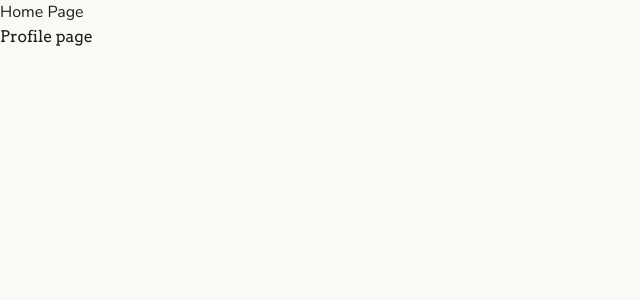
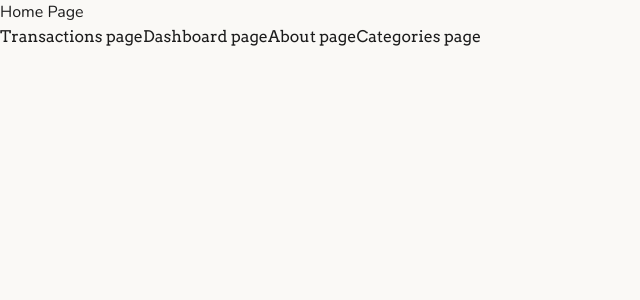
Before and after one commit to fczajka/coin-control, a Next.js app: page / in a window 1280 px wide. Shown: the top 300 px of the page, without its empty margins (0-640 px from the left). Built offline with nearby package versions, Linux system fonts and the light colour scheme.

Commit message:
Add pages

```diff
--- /dev/null
+++ b/app/about/page.tsx
@@ -0,0 +1,3 @@
+export default function About() {
+  return <div>About</div>;
+}
--- /dev/null
+++ b/app/categories/page.tsx
@@ -0,0 +1,3 @@
+export default function Categories() {
+  return <div>Categories</div>;
+}
--- /dev/null
+++ b/app/dashboard/page.tsx
@@ -0,0 +1,3 @@
+export default function Dashboard() {
+  return <div>Dashboard</div>;
+}
--- a/app/page.tsx
+++ b/app/page.tsx
@@ -4,8 +4,17 @@ export default function Home() {
   return (
     <div>
       <h1 className='font-default'>Home Page</h1>
-      <Link className='font-headline' href='/profile'>
-        Profile page
+      <Link className='font-headline' href='/transactions'>
+        Transactions page
+      </Link>
+      <Link className='font-headline' href='/dashboard'>
+        Dashboard page
+      </Link>
+      <Link className='font-headline' href='/about'>
+        About page
+      </Link>
+      <Link className='font-headline' href='/categories'>
+        Categories page
       </Link>
     </div>
   );
--- /dev/null
+++ b/app/transactions/page.tsx
@@ -0,0 +1,3 @@
+export default function Transactions() {
+  return <div>Transactions</div>;
+}
--- a/lib/db.ts
+++ b/lib/db.ts
@@ -8,6 +8,7 @@ declare const globalThis: {
   prismaGlobal: ReturnType<typeof prismaClientSingleton>;
 } & typeof global;
 
+// eslint-disable-next-line @typescript-eslint/no-unnecessary-condition
 const prisma = globalThis.prismaGlobal ?? prismaClientSingleton();
 
 if (process.env.NODE_ENV !== 'production') globalThis.prismaGlobal = prisma;
```
